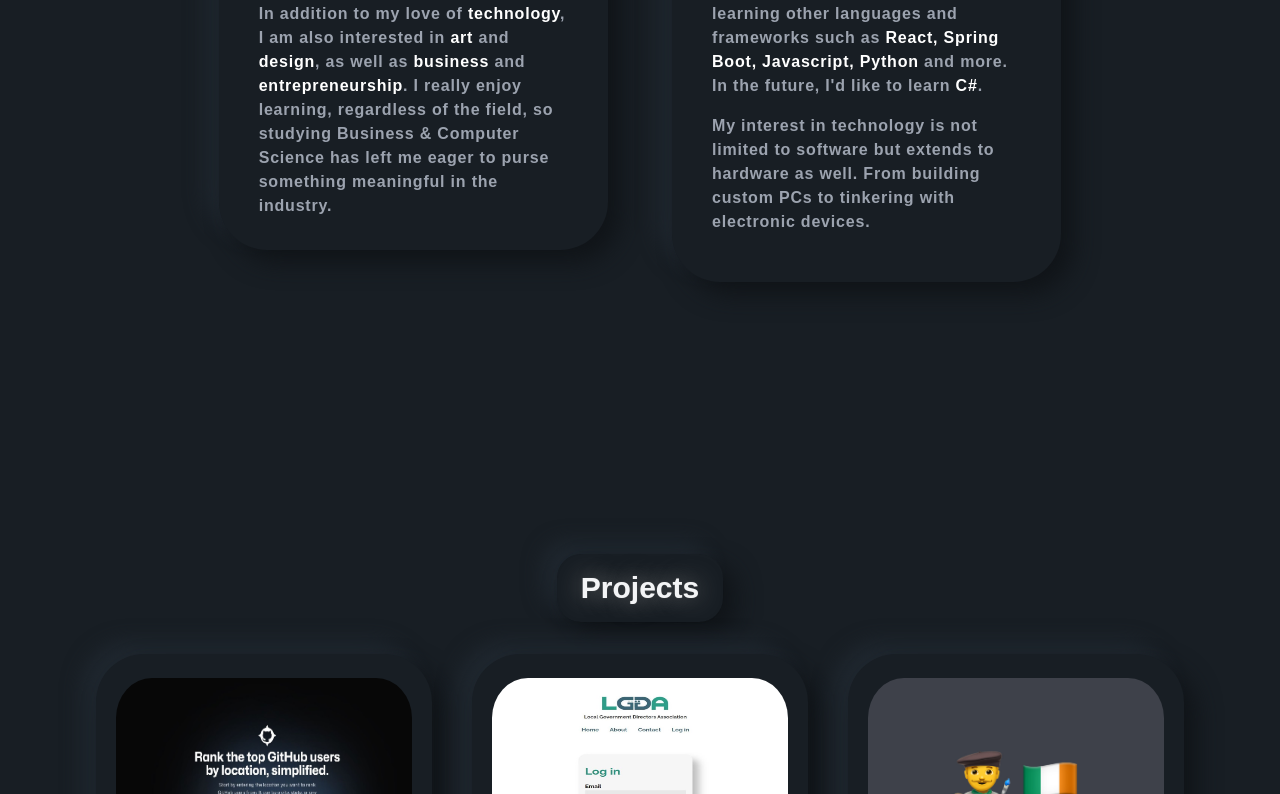
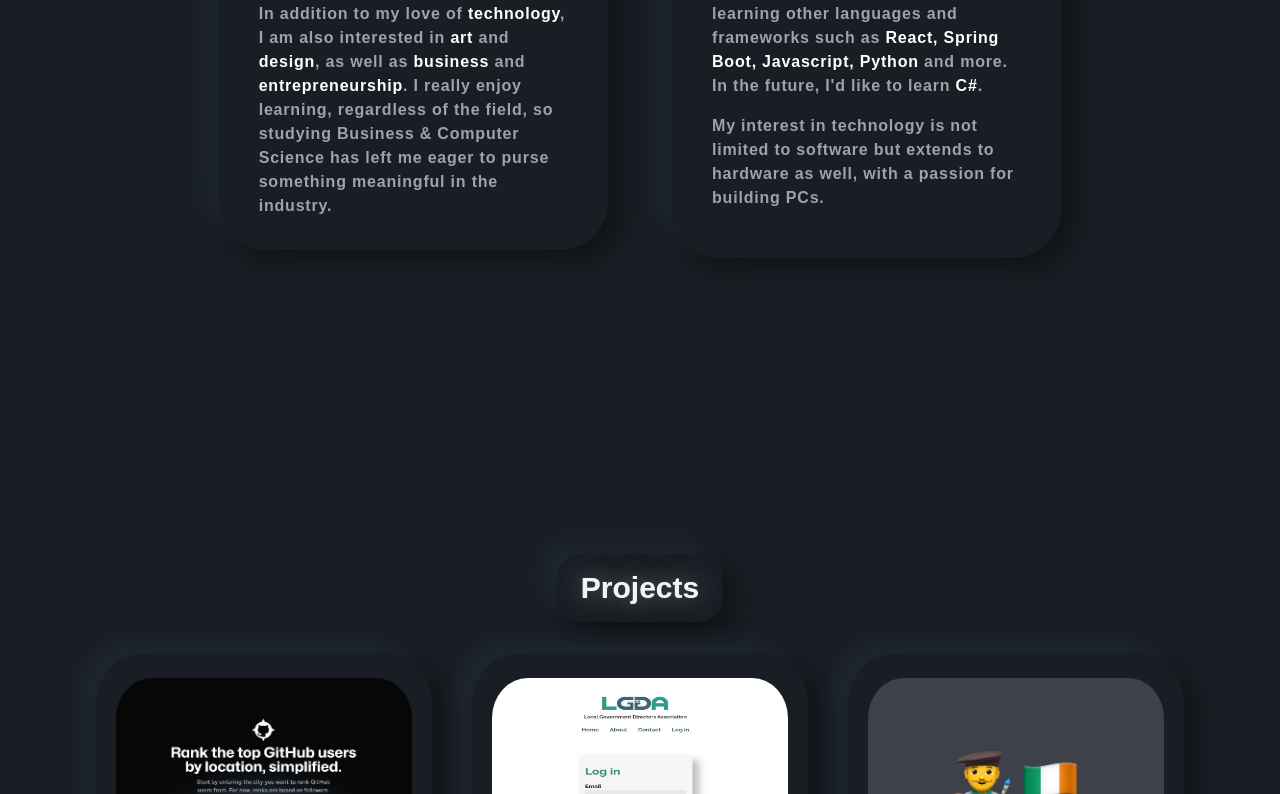
Before and after one commit to sheeehy/v2, a Next.js app: page / in a window 1280 px wide. Shown: the part 1166-1960 px from the top of the page. Built offline with nearby package versions, Linux system fonts and the light colour scheme.

Commit message:
Update GeoGit Image

```diff
--- a/src/app/page.js
+++ b/src/app/page.js
@@ -170,8 +170,7 @@ export default function Home() {
               </p>
               <p className="hidden md:block text-md py-0 leading-6 tracking-wider text-gray-400 max-w-screen-md font-custom">
                 My interest in technology is not limited to software but extends
-                to hardware as well. From building custom PCs to tinkering with
-                electronic devices.
+                to hardware as well, with a passion for building PCs.
               </p>
               <div className="flex space-x-4 pt-5 flex-wrap select-none ">
                 <Image
```
Also changed, not shown: public/geoGit.JPG.
